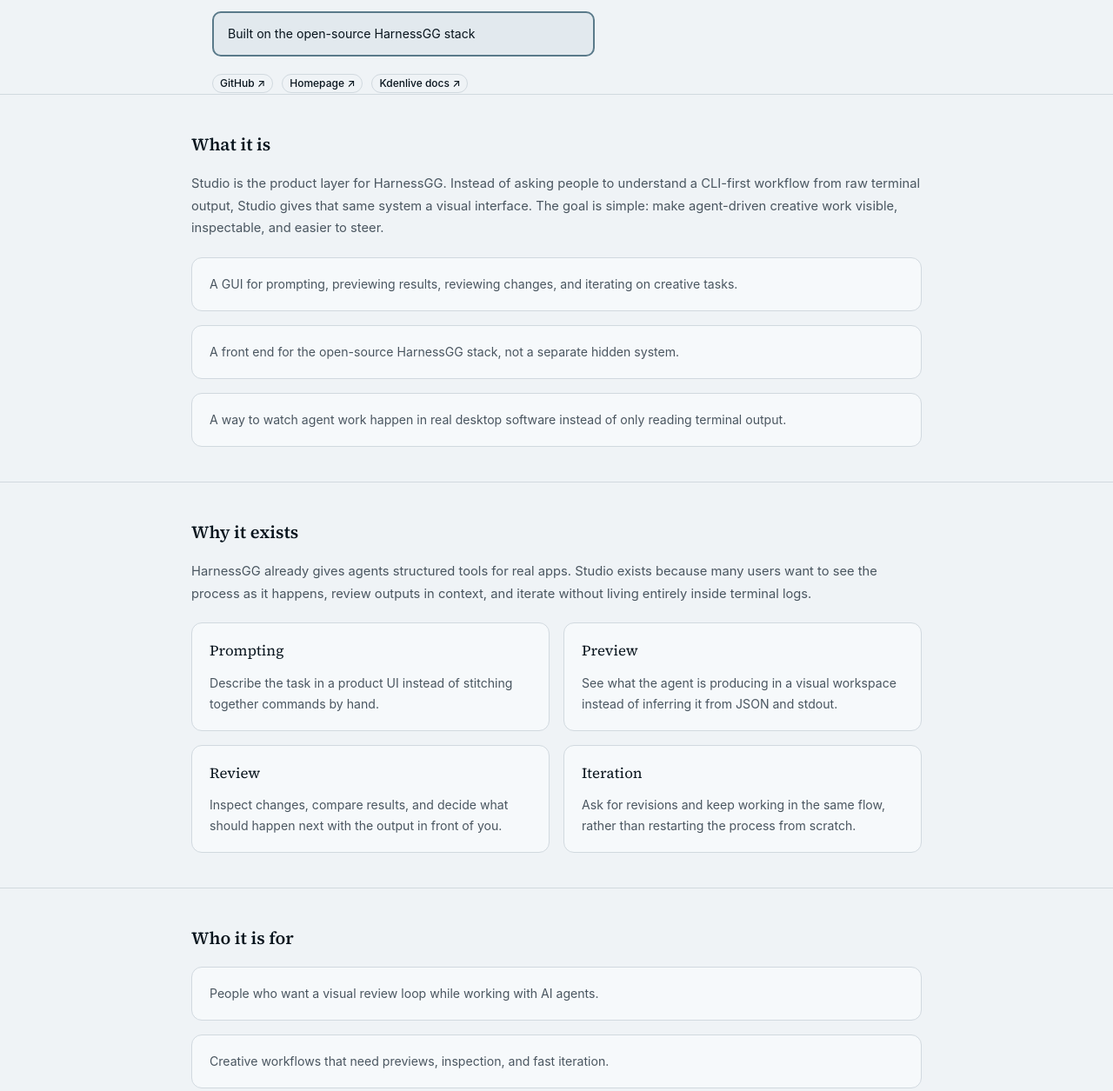
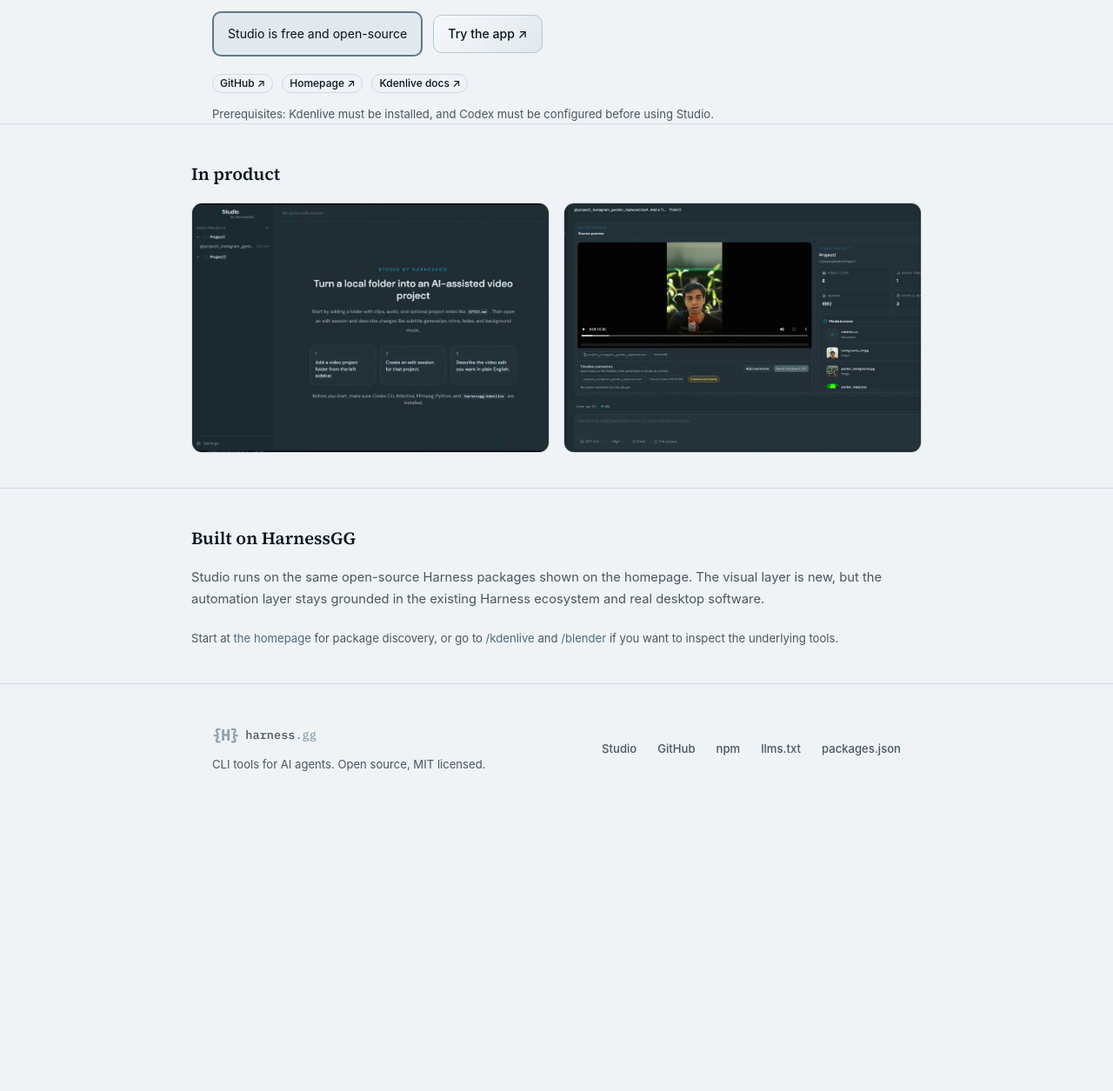
Before and after one commit to Harnessgg/harnessgg, an Astro site: page /studio in a window 1280 px wide. Shown: the part 280-1535 px from the top of the page at 87% size. After the commit the page ends 1215 px from the top, so only its background shows below. Built offline with nearby package versions, Linux system fonts and the light colour scheme; Astro itself is replaced by a stand-in of ours.

Commit message:
updated /studio

```diff
--- a/src/pages/studio.astro
+++ b/src/pages/studio.astro
@@ -3,17 +3,6 @@ import Layout from '../layouts/Layout.astro';
 import { Badge } from '@/components/ui/badge';
 import { Separator } from '@/components/ui/separator';
 
-const productPoints = [
-  'A GUI for prompting, previewing results, reviewing changes, and iterating on creative tasks.',
-  'A front end for the open-source HarnessGG stack, not a separate hidden system.',
-  'A way to watch agent work happen in real desktop software instead of only reading terminal output.',
-];
-
-const audience = [
-  'People who want a visual review loop while working with AI agents.',
-  'Creative workflows that need previews, inspection, and fast iteration.',
-  'Teams that want the Harness stack in a more accessible product surface.',
-];
 ---
 
 <Layout
@@ -40,8 +29,14 @@ const audience = [
       previewing results, reviewing changes, and iterating with an agent while the actual work runs in real desktop software.
     </p>
 
-    <div class="install-row">
-      <code>Built on the open-source HarnessGG stack</code>
+    <div class="install-cta-row">
+      <div class="install-row">
+        <code> Studio is free and open-source </code>
+      </div>
+
+      <a href="https://github.com/Harnessgg/studio" target="_blank" rel="noopener" class="cta-button">
+        Try the app &nearr;
+      </a>
     </div>
 
     <div class="ext-links">
@@ -55,65 +50,24 @@ const audience = [
         <Badge variant="outline" className="ext-badge">Kdenlive docs &nearr;</Badge>
       </a>
     </div>
+
+    <p class="note">
+      Prerequisites: Kdenlive must be installed, and Codex must be configured before using Studio.
+    </p>
+
   </section>
 
   <Separator />
 
   <section class="wrap sec">
-    <h2>What it is</h2>
-    <p class="sec-intro">
-      Studio is the product layer for HarnessGG. Instead of asking people to understand a CLI-first workflow from raw
-      terminal output, Studio gives that same system a visual interface. The goal is simple: make agent-driven creative
-      work visible, inspectable, and easier to steer.
-    </p>
-
-    <div class="card-list">
-      {productPoints.map((point) => (
-        <article class="info-card">
-          <p>{point}</p>
-        </article>
-      ))}
-    </div>
-  </section>
-
-  <Separator />
-
-  <section class="wrap sec">
-    <h2>Why it exists</h2>
-    <p class="sec-intro">
-      HarnessGG already gives agents structured tools for real apps. Studio exists because many users want to see the
-      process as it happens, review outputs in context, and iterate without living entirely inside terminal logs.
-    </p>
-    <div class="feature-grid">
-      <article class="feature-card">
-        <h3>Prompting</h3>
-        <p>Describe the task in a product UI instead of stitching together commands by hand.</p>
-      </article>
-      <article class="feature-card">
-        <h3>Preview</h3>
-        <p>See what the agent is producing in a visual workspace instead of inferring it from JSON and stdout.</p>
-      </article>
-      <article class="feature-card">
-        <h3>Review</h3>
-        <p>Inspect changes, compare results, and decide what should happen next with the output in front of you.</p>
-      </article>
-      <article class="feature-card">
-        <h3>Iteration</h3>
-        <p>Ask for revisions and keep working in the same flow, rather than restarting the process from scratch.</p>
-      </article>
-    </div>
-  </section>
-
-  <Separator />
-
-  <section class="wrap sec">
-    <h2>Who it is for</h2>
-    <div class="card-list">
-      {audience.map((item) => (
-        <article class="info-card">
-          <p>{item}</p>
-        </article>
-      ))}
+    <h2>In product</h2>
+    <div class="image-grid">
+      <figure class="image-card">
+        <img src="/image1.jpg" alt="Studio interface screenshot 1" class="studio-image" />
+      </figure>
+      <figure class="image-card">
+        <img src="/image2.jpg" alt="Studio interface screenshot 2" class="studio-image" />
+      </figure>
     </div>
   </section>
 
@@ -134,7 +88,7 @@ const audience = [
 
 <style>
   h1, h2 { font-family: 'IBM Plex Mono', ui-monospace, monospace; }
-  h2, h3 { font-family: 'Source Serif 4', Georgia, serif; }
+  h2 { font-family: 'Source Serif 4', Georgia, serif; }
   code, p { font-family: inherit; }
 
   .wrap { max-width: 840px; margin: 0 auto; padding: 0 24px; }
@@ -165,48 +119,76 @@ const audience = [
     display: flex; align-items: center; justify-content: space-between;
     gap: 12px; padding: 12px 16px;
     background: var(--secondary); border: 2px solid #5a7a8a; border-radius: 10px;
-    max-width: 440px; margin-bottom: 16px;
+    max-width: 440px;
   }
   .install-row code { font-size: 0.88rem; color: var(--foreground); }
+
+  .install-cta-row {
+    display: flex;
+    align-items: center;
+    gap: 12px;
+    flex-wrap: wrap;
+    margin-bottom: 16px;
+  }
+
+  .cta-button {
+    display: inline-flex;
+    align-items: center;
+    justify-content: center;
+    min-height: 44px;
+    padding: 0 16px;
+    border-radius: 10px;
+    background: linear-gradient(135deg, var(--card), color-mix(in oklch, var(--background) 74%, var(--primary) 8%));
+    color: var(--foreground);
+    border: 1px solid color-mix(in oklch, var(--primary) 18%, var(--border));
+    text-decoration: none;
+    font-size: 0.88rem;
+    font-weight: 500;
+    transition: border-color 0.15s ease, color 0.15s ease, transform 0.15s ease;
+  }
+
+  .cta-button:hover {
+    color: var(--primary);
+    border-color: var(--primary);
+    transform: translateY(-1px);
+  }
 
   .ext-links { display: flex; gap: 10px; flex-wrap: wrap; }
   .ext-badge { font-size: 0.78rem; cursor: pointer; transition: all 0.15s; }
   .ext-badge:hover { border-color: var(--primary); color: var(--primary); }
 
   h2 { font-size: 1.25rem; font-weight: 600; color: var(--foreground); margin-bottom: 16px; }
-  h3 { font-size: 1.05rem; color: var(--foreground); margin-bottom: 10px; }
   .sec-intro { font-size: 0.92rem; color: var(--muted-foreground); margin-bottom: 20px; line-height: 1.75; }
   .note { font-size: 0.82rem; color: var(--muted-foreground); margin-top: 12px; line-height: 1.7; }
   .note a, .sec-intro a { color: var(--primary); }
 
-  .card-list,
-  .feature-grid {
+  .image-grid {
     display: grid;
     gap: 16px;
   }
 
-  .info-card,
-  .feature-card {
+  .image-grid {
+    grid-template-columns: repeat(2, minmax(0, 1fr));
+  }
+
+  .image-card {
+    margin: 0;
+    padding: 0;
     background: var(--card);
     border: 1px solid var(--border);
     border-radius: 12px;
-    padding: 18px 20px;
+    overflow: hidden;
   }
 
-  .info-card p,
-  .feature-card p {
-    margin: 0;
-    font-size: 0.88rem;
-    line-height: 1.7;
-    color: var(--muted-foreground);
-  }
-
-  .feature-grid {
-    grid-template-columns: repeat(2, minmax(0, 1fr));
+  .studio-image {
+    display: block;
+    width: 100%;
+    height: 100%;
+    object-fit: cover;
   }
 
   @media (max-width: 600px) {
     h1 { font-size: 1.2rem; }
-    .feature-grid { grid-template-columns: 1fr; }
+    .image-grid { grid-template-columns: 1fr; }
   }
 </style>
```
